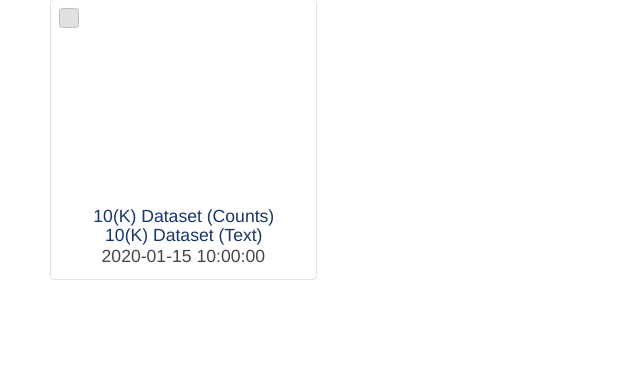
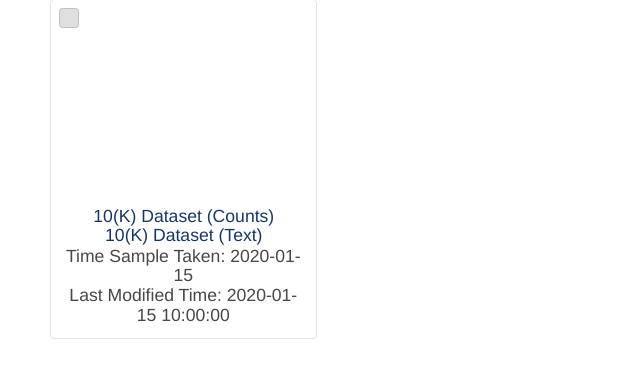
Before and after one commit to mtholyoke/specx, a Flask app: template templates/sample.html in a window 1280 px wide. Shown: the part 257-635 px from the top of the page, without its empty margins (0-640 px from the left). Run offline with Flask 2, Linux system fonts and the light colour scheme; the template is opened without the code that fills it: most values are stand-ins (such as "Sample title", 1, 10 or a date in 2020).

Commit message:
Fixing URL stuff

```diff
--- a/app.py
+++ b/app.py
@@ -11,16 +11,17 @@ def index():
 	group_folders = load_mossbauer.get_group_names()
 	return render_template("index.html", data=group_folders)
 
-@app.route("/group/<group_folder>")
+@app.route("/group/<group_folder>", methods=['GET'])
 def groupview(group_folder):
-	group_folders = load_mossbauer.get_group_names()
-	samples, decoded_group_folder = load_mossbauer.get_samples_for_group(group_folder)
-	return render_template('index.html',sampledata=samples, data=group_folders,group_folder=decoded_group_folder)
+    group_folders = load_mossbauer.get_group_names()
+    samples, decoded_group_folder = load_mossbauer.get_samples_for_group(group_folder)
+    return render_template('index.html',sampledata=samples, data=group_folders,group_folder=decoded_group_folder)
 
-@app.route("/sample/<sample_name>")
-def sampleview(sample_name):
-	sample_list, name, group, dana_group, owner, pubs = load_mossbauer.get_sample(sample_name)
-	return render_template('sample.html', sampledata=sample_list, name=name, group=group, dana_group=dana_group, owner=owner, pubs=pubs)
+@app.route('/getsample', methods = ['POST'])
+def get_sample_view():
+    sample_name = request.form['jsdata']
+    sample_list, name, group, dana_group, owner, pubs = load_mossbauer.get_sample(sample_name)
+    return render_template('sample.html', sampledata=sample_list, name=name, group=group, dana_group=dana_group, owner=owner, pubs=pubs)
 
 @app.route("/search/<query>")
 def searchview(query):
--- a/load_mossbauer.py
+++ b/load_mossbauer.py
@@ -8,11 +8,11 @@ import os.path
 import csv
 import re
 import os.path, time
-
+from datetime import datetime
 cache = Cache()
 
-#SPECTRA_PATH = 'A:/UMass Projects/Superman - Mats/Spectrum Explorer/spectra/';
-SPECTRA_PATH = '/srv/nfs/common/spectra/';
+SPECTRA_PATH = 'A:/UMass Projects/Superman - Mats/Spectrum Explorer/spectra/';
+#SPECTRA_PATH = '/srv/nfs/common/spectra/';
 
 def to_digit(text):
     return int(text) if text.isdigit() else text
@@ -40,18 +40,20 @@ def load_data():
 		for row in rows:
 			sample = m.mossbauer_sample()
 			sample.sample_no = str(row[0]).replace('.0','')
-			sample.temperature = to_digit(str(row[2]).replace('.0',''))
-			sample.sample_name = row[3]
-			sample.weight = row[4]
-			sample.is_post = row[5]
-			sample.dana_group = row[6]
-			sample.group_folder = row[7]
-			sample.perc_Comp = row[8]
-			sample.owner = row[10]
-			sample.pubs = row[11]
+			sample.temperature = to_digit(str(row[1]).replace('.0',''))
+			sample.sample_name = row[2]
+			sample.weight = row[3]
+			sample.is_post = row[4]
+			sample.dana_group = row[5]
+			sample.group_folder = row[6]
+			sample.perc_Comp = row[7]
+			sample.owner = row[9]
+			sample.pubs = row[10]
+			sample.multitemp = row[11]
 			sample.datafile_display_link = '/datafile/'+sample.sample_no
 			sample.textfile_display_link = '/textfile/'+sample.sample_no
 			sample.sampleurl = SPECTRA_PATH + 'Mossbauer/MHC/original/' + sample.sample_no + '.cnt'
+			sample.sampletakentime = 'TBD'
 			sample.last_modified_time = "No File"
 			if os.path.exists(sample.sampleurl):
 				sample.last_modified_time = time.ctime(os.path.getmtime(sample.sampleurl))
@@ -93,13 +95,15 @@ def get_samples_for_group(group_folder):
 		sampleset.is_post = s.is_post
 		sampleset.perc_Comp = s.perc_Comp
 		sampleset.owner = s.owner
-		sampleset.url = urllib.parse.quote_plus(s.sample_name)
+		sampleset.url = urllib.parse.quote_plus(s.sample_name, safe='')
+		sampleset.temp_class = 'bolden' if s.multitemp == 'Y' else 'unbolden'
 
 		samples_set.append(sampleset)
 	return samples_set, decoded_group_folder
 
 def get_sample(sample_name):
 	decoded_sample = urllib.parse.unquote_plus(sample_name)
+	print(decoded_sample)
 	moss_list = load_data()
 	sample_list = [mbs for mbs in moss_list if mbs.sample_name.lower() == decoded_sample.lower()]
 	sample_list.sort(key=lambda x: x.temperature, reverse=False)
@@ -185,6 +189,7 @@ def searchResult(query):
 		sampleset.perc_Comp = s.perc_Comp
 		sampleset.owner = s.owner
 		sampleset.url = urllib.parse.quote_plus(s.sample_name)
+		sampleset.temp_class = 'bolden' if s.multitemp == 'Y' else 'unbolden'
 
 		samples_set.append(sampleset)
 
--- a/static/js/d3/compareGlobal.js
+++ b/static/js/d3/compareGlobal.js
@@ -156,3 +156,17 @@ function loadMultiSamples(svg, dataArray,  XminOfMin, XmaxOfMax, YminOfMin, Ymax
 
 	});
 }
+
+$('.sl').click(function () {
+    var sample_name = $(this).find('span:first').text();
+    console.log(sample_name)
+    $.post("/getsample", {
+        jsdata: encodeURIComponent(sample_name)
+    })
+    .done(function (response) {
+        document.write(response);
+    })
+    .fail(function (response) {
+        alert('Error: ' + response.responseText);
+    });
+});
--- a/templates/index.html
+++ b/templates/index.html
@@ -16,8 +16,8 @@
 			<ul>
 			<h2> {{ group_folder }}</h2>
 			{% for sampleset in sampledata %}
-			    <li class='listitem'>
-			    	<a class='sample_entry' href=../sample/{{ sampleset.url }}>{{ sampleset.sample_name }}</a>
+			    <li class='sl listitem'>
+			    	<span class='sample_entry {{sampleset.temp_class}}' >{{ sampleset.sample_name }}</span>
 			    	<span class='sample_owner'> {{ sampleset.owner }}</span>
 			    </li>
 			{% endfor %}
--- a/templates/sample.html
+++ b/templates/sample.html
@@ -21,7 +21,8 @@
         <svg id=p{{sample.sample_no}} d-sample='{{sample.sample_no}}' class='samplesvg' height=170 width=270></svg><br />
         <a class='sample' href={{sample.datafile_display_link}}> {{sample.temperature}}(K) Dataset (Counts)</a>
         <a class='sample' href={{sample.textfile_display_link}}> {{sample.temperature}}(K) Dataset (Text)</a>
-		<p>  {{sample.last_modified_time}} </p>
+        <p> Time Sample Taken: {{sample.sampletakentime}}</p>
+        <p> Last Modified Time: {{sample.last_modified_time}} </p>
     </div>
 	{% endfor %}
 
--- a/templates/search.html
+++ b/templates/search.html
@@ -19,7 +19,7 @@
 				<ul>
 				{% for s in sampleset %}
 				    <li class='listitem'>
-				    	<a class='sample_entry' href=/sample/{{s.url}}>{{ s.sample_name }}</a>
+				    	<a class='sample_entry {{s.temp_class}}' href=/sample/{{s.url}}>{{ s.sample_name }}</a>
 				    	<span class='sample_owner'> {{ s.owner }}</span>
 				    </li>
 				{% endfor %}
```
Also changed, not shown: static/css/index.css (+7 -2 lines), static/css/search.css (+9 -1 lines), 2 other files. Lines whose indentation alone changed are shown as unchanged.
